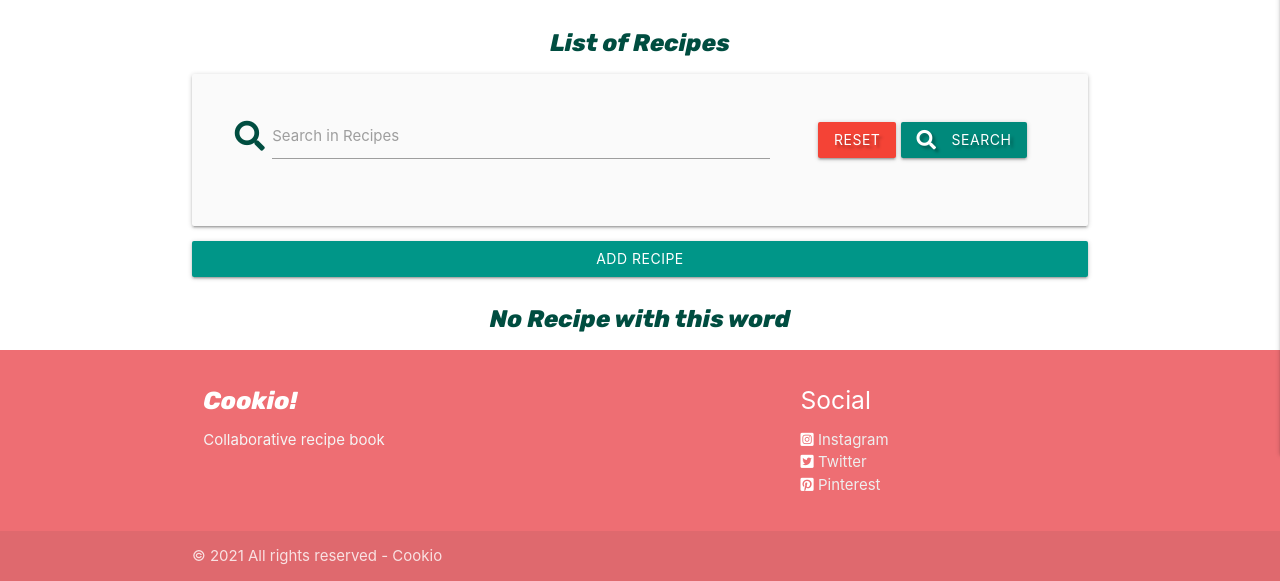
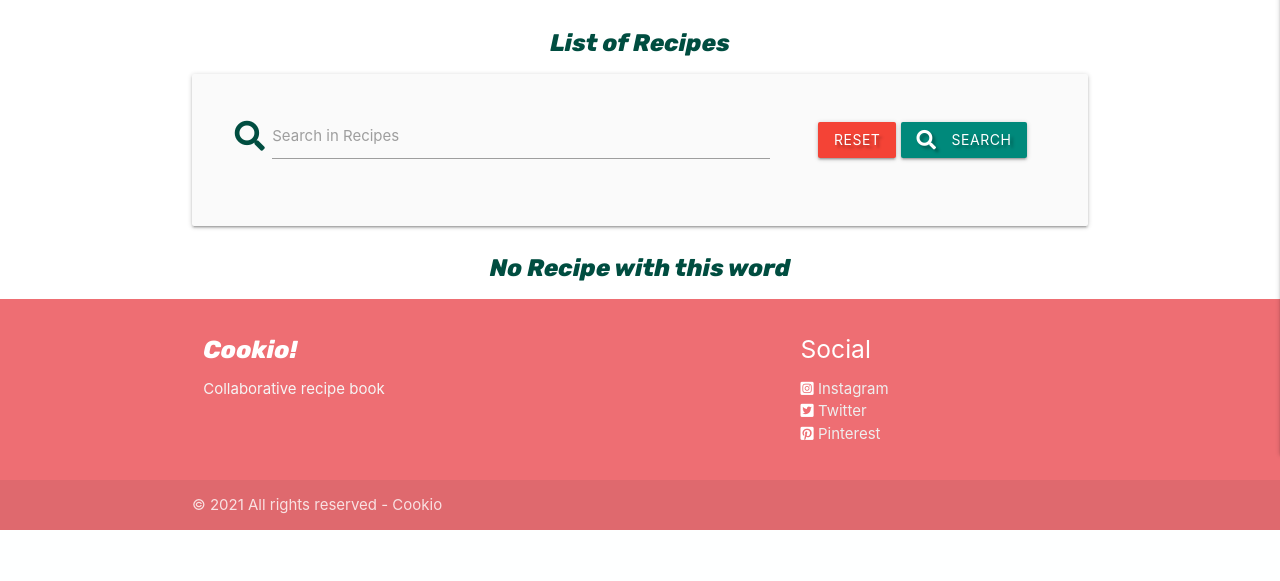
Before and after one commit to Code-Institute-Submissions/cookio, a Flask app: page / in a window 1280 px wide. Shown: the part 406-987 px from the top of the page. After the commit the page ends 936 px from the top, so only its background shows below. Run offline with Flask 2, Linux system fonts and the light colour scheme; data that the repository does not hold is empty; some libraries are stand-ins or nearby versions.

Commit message:
Disabled 'Add Recipe' button when looged out with if statement

```diff
--- a/templates/base.html
+++ b/templates/base.html
@@ -49,7 +49,6 @@
             <li><a href="{{ url_for('get_recipes') }}">Home</a></li>
             {% if session.user %}
             <li><a href="{{ url_for('profile', username=session['user']) }}">Profile</a></li>
-            <li><a href="{{ url_for('add_recipe') }}">New Recipe</a></li>
             {% if session.user|lower == "admin"|lower %}
             <li><a href="{{ url_for('get_categories') }}">Manage Categories</a></li>
             {% endif %}
--- a/templates/recipes.html
+++ b/templates/recipes.html
@@ -37,9 +37,9 @@
 </div>
 
 <!-- Add Recipe Button -->
-
+{% if session.user %}
 <a href="{{ url_for('add_recipe') }}" class="waves-effect teal center waves-light btn">Add Recipe</a>
-
+{% endif %}
 <!-- Collapsible-->
 
 {% if recipes|length > 0 %}
```
